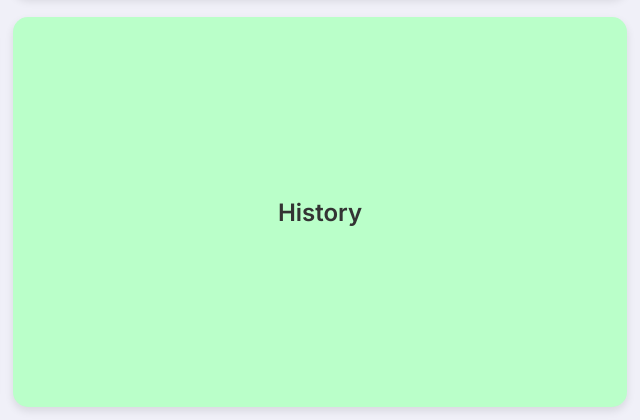
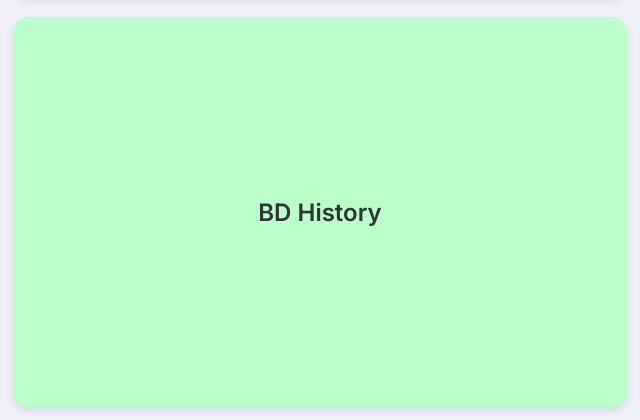
Before and after one commit to Hazrat-Ali9/Quiz-App, a plain HTML site: page index.html in a window 1280 px wide. Shown: the part 409-829 px from the top of the page, 637-1277 px from the left. Drawn offline with Linux system fonts and the light colour scheme.

Commit message:
index js :bus:

```diff
--- a/index.html
+++ b/index.html
@@ -15,7 +15,7 @@
       <div class="section" data-section="0">General Knowledge</div>
       <div class="section" data-section="1">Science</div>
       <div class="section" data-section="2">Mathematics</div>
-      <div class="section" data-section="3"> History</div>
+      <div class="section" data-section="3"> BD History</div>
     </div>
     <div id="question-container" style="display: none">
       <p id="score">Score:0</p>
```
